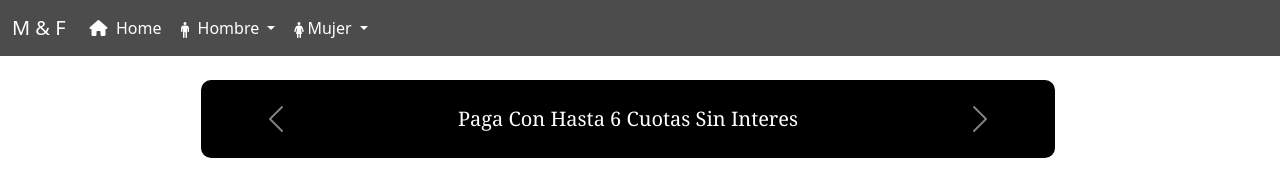
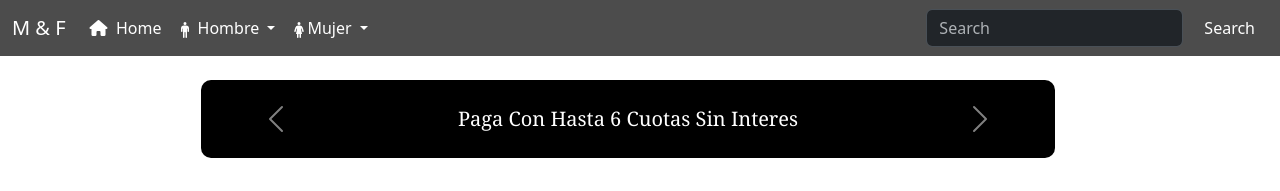
Before and after one commit to BenjayEstudios/Repositorio, a plain HTML site: page Seccion H/Seccion H.html in a window 1280 px wide. Shown: the top 191 px of the page. Drawn offline with nearby package versions, Linux system fonts and the light colour scheme.

Commit message:
seccion h opcion de buscar

```diff
--- a/Seccion H/Seccion H.html
+++ b/Seccion H/Seccion H.html
@@ -62,6 +62,10 @@
                         </ul>
                     </li>
                 </ul>
+                <form class="d-flex" role="search">
+                    <input class="form-control me-2" type="search" placeholder="Search" aria-label="Search">
+                    <button class="btn btn-outline btnbuscar" type="submit">Search</button>
+                </form>
             </div>
         </div>
     </nav>
--- a/Seccion H/style.css
+++ b/Seccion H/style.css
@@ -80,6 +80,10 @@
     background-color: black;
 }
 
+.btnbuscar {
+    color: white;
+}
+
 .fondocarru {
     background-color: black;
     border-radius: 10px;
```
